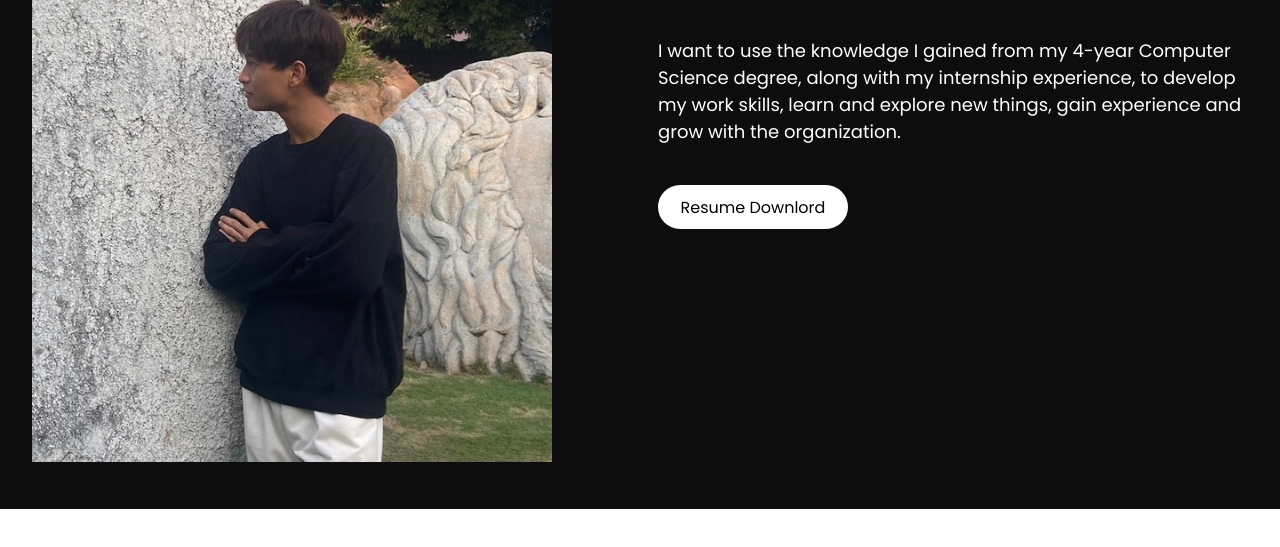
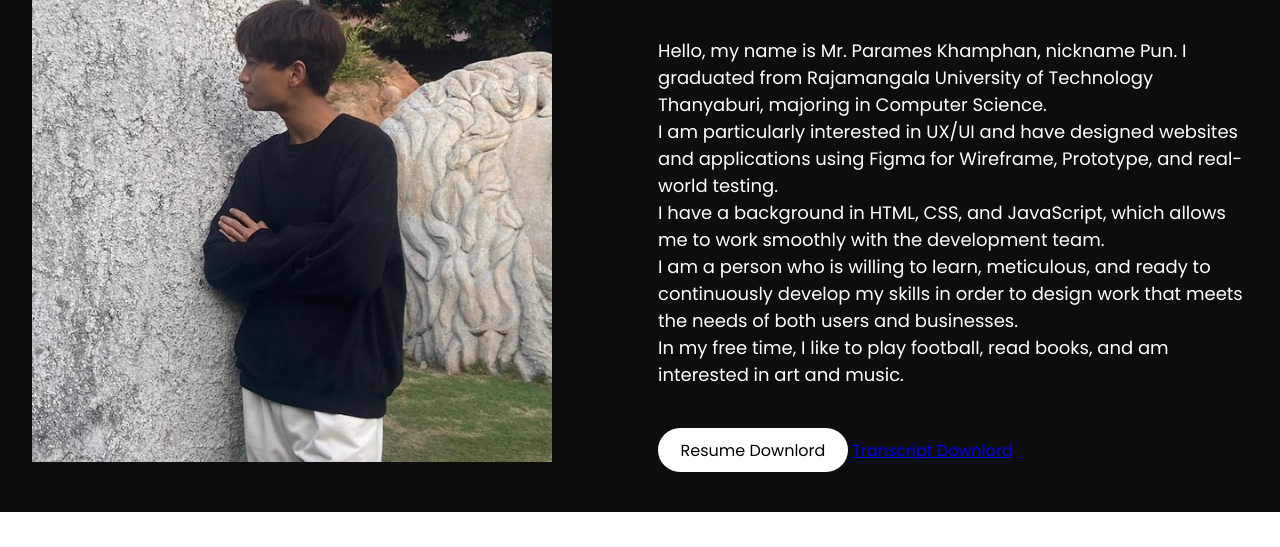
Before and after one commit to paramet2002xi/Paramet.github.io, a plain HTML site: page about.html in a window 1280 px wide. Shown: the part 194-741 px from the top of the page. Drawn offline with Linux system fonts and the light colour scheme.

Commit message:
Update about.html

```diff
--- a/about.html
+++ b/about.html
@@ -44,9 +44,14 @@
                     <div class="about-info">
                         <h2>ABOUT ME</h2>
                         <p>
-                            I want to use the knowledge I gained from my 4-year Computer Science degree, along with my internship experience, to develop my work skills, learn and explore new things, gain experience and grow with the organization.
+                            Hello, my name is Mr. Parames Khamphan, nickname Pun. I graduated from Rajamangala University of Technology Thanyaburi, majoring in Computer Science.<br>
+                            I am particularly interested in UX/UI and have designed websites and applications using Figma for Wireframe, Prototype, and real-world testing.<br>
+                            I have a background in HTML, CSS, and JavaScript, which allows me to work smoothly with the development team.<br>
+                            I am a person who is willing to learn, meticulous, and ready to continuously develop my skills in order to design work that meets the needs of both users and businesses.<br>
+                            In my free time, I like to play football, read books, and am interested in art and music.
                         </p>
                         <a href="documents/Resume-Paramet.pdf" class="resume-btn" target="_blank">Resume Downlord</a>
+                        <a href="documents/Transcript EN - Paramet.pdf" class="transcript-btn" target="_blank">Transcript Downlord</a>
                     </div>
                 </div>
             </div>
```
